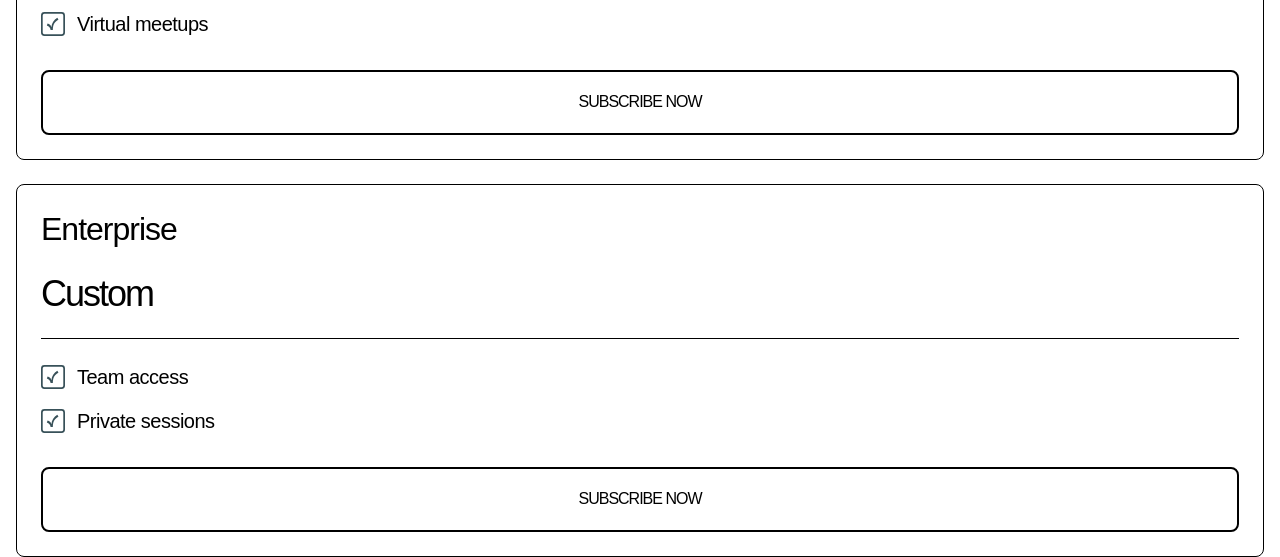
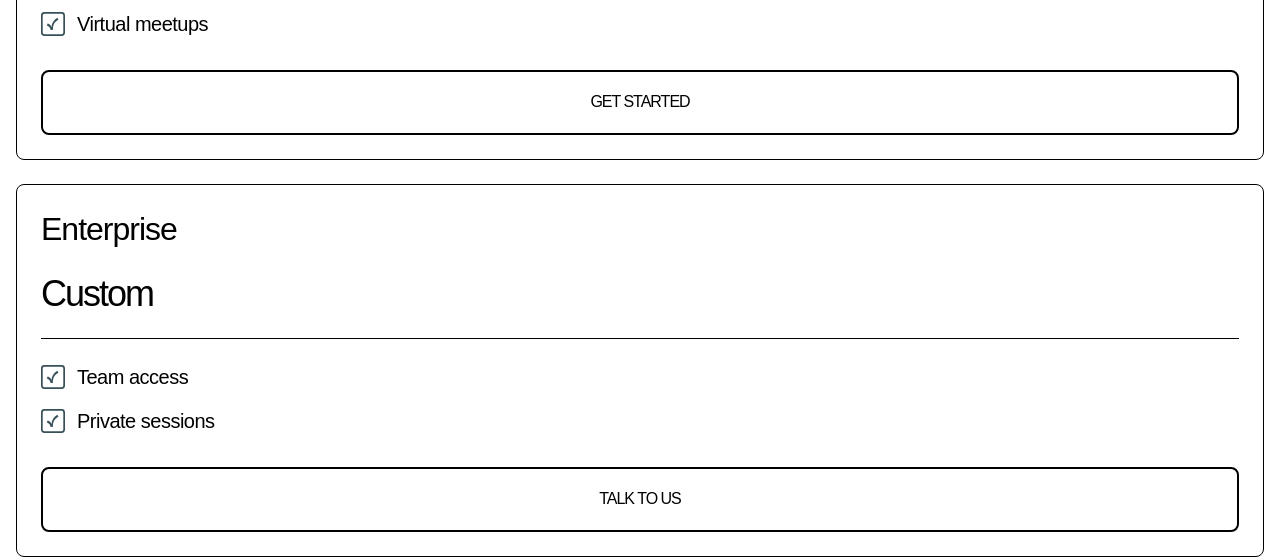
Before and after one commit to Kiru100/fm-tech-book-club-landing-page, a Next.js app: page / in a window 1280 px wide. Shown: the part 4826-5383 px from the top of the page. Built offline with nearby package versions, Linux system fonts and the light colour scheme; a web font is replaced by a local one.

Commit message:
Update index.tsx

```diff
--- a/app/components/MembershipOptionSection/index.tsx
+++ b/app/components/MembershipOptionSection/index.tsx
@@ -14,8 +14,8 @@ function MembershipOptionSection() {
                 options <br/>
             </h2>
             <div>
-                {PLAN_DATA.map(({id, title, price, features}, index) => (
-                    <Plan key={`plan-${index}-${id}`} title={title} price={price} features={features} />
+                {PLAN_DATA.map(({id, title, price, features, button_text}, index) => (
+                    <Plan key={`plan-${index}-${id}`} title={title} price={price} features={features} button_text={button_text} />
                 ))}
             </div>
         </section>
```
